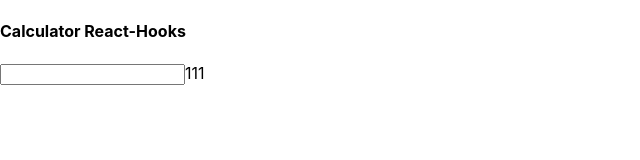
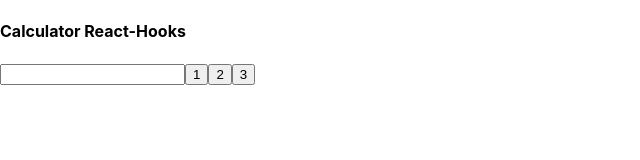
Before and after one commit to maximobelets/calculator, a React (Create React App) app in the folder react-hooks/: page / in a window 1280 px wide. Shown: the top 160 px of the page, without its empty margins (0-640 px from the left). Built offline with nearby package versions, Linux system fonts and the light colour scheme.

Commit message:
added button logic

```diff
--- a/react-hooks/src/App.js
+++ b/react-hooks/src/App.js
@@ -9,9 +9,9 @@ const App = () => {
     <div>
       <h4>Calculator React-Hooks</h4>
       <Input />
-      <CalcItem />
-      <CalcItem />
-      <CalcItem />
+      <CalcItem name={1}/>
+      <CalcItem name={2}/>
+      <CalcItem name={3}/>
     </div>
   )
 };
--- a/react-hooks/src/components/CalcItem/CalcItem.js
+++ b/react-hooks/src/components/CalcItem/CalcItem.js
@@ -1,9 +1,9 @@
 import React from 'react';
 import './CalcItem.css';
 
-const CalcItem = () => {
+const CalcItem = (props) => {
     return(
-        <span>1</span>
+        <button>{props.name}</button>
     )
 };
 
```
Also changed, not shown: 1 other file (tests, documents, lock files or other folders).
